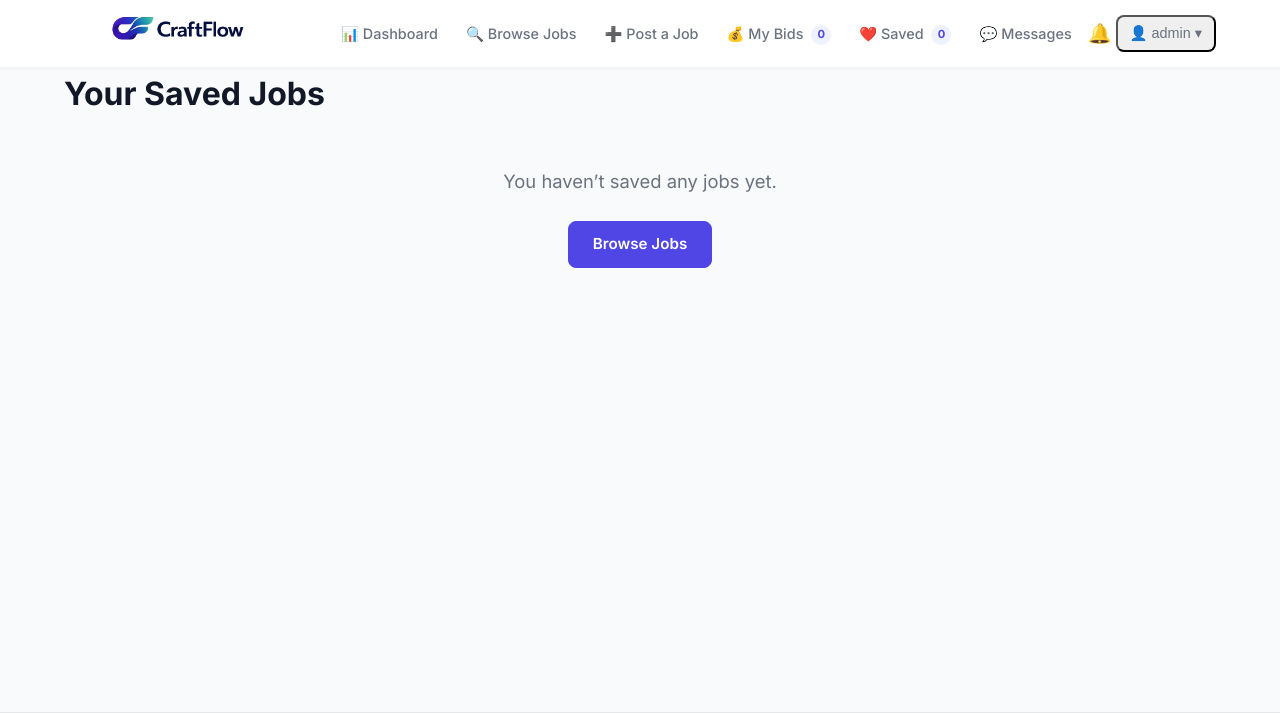
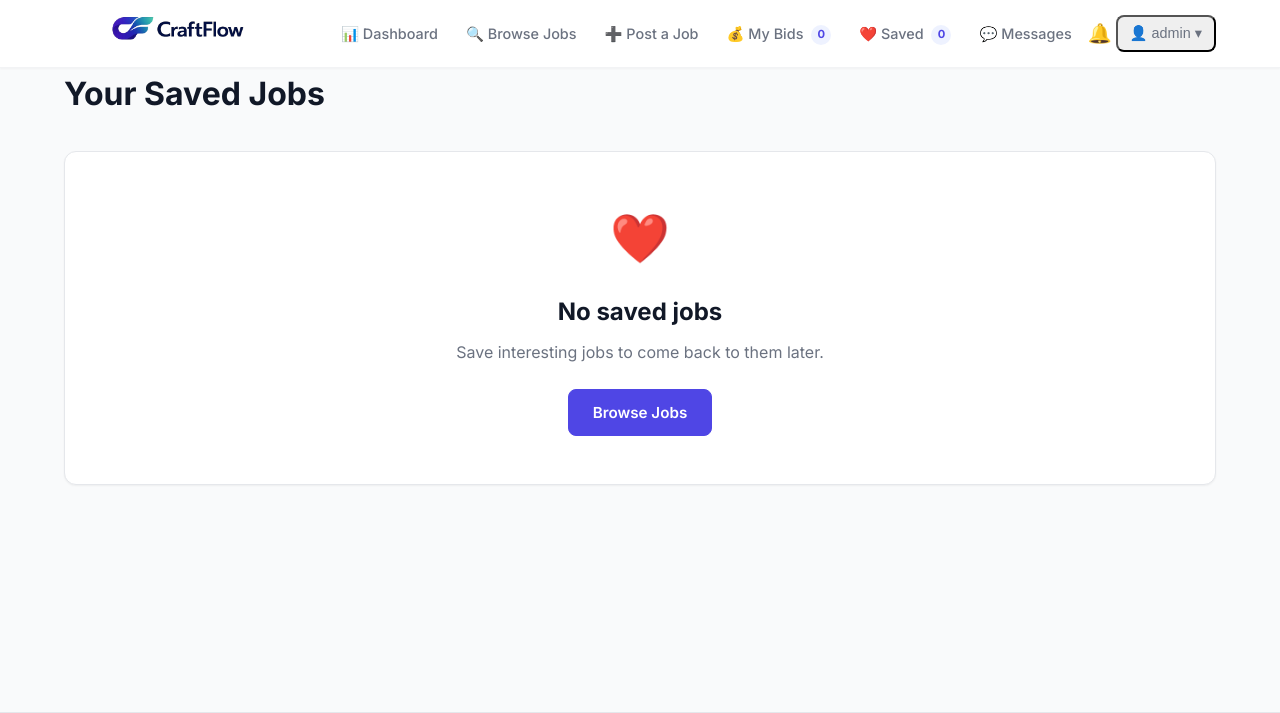
Before and after one commit to XBanTs/craftflow, a Django app: page /saved-jobs/ in a window 1280 px wide. Shown: the top 713 px of the page. Run offline with Django 5.2, Linux system fonts and the light colour scheme; a user stored in the database is signed in; data comes from the database, SQL or seed files in the repository; data that the repository does not hold is empty.

Commit message:
polish: beautiful empty states, back navigation, UI consistency for all pages

```diff
--- a/static/css/main.css
+++ b/static/css/main.css
@@ -1403,18 +1403,30 @@ a:hover {
 }
 
 /* -------------------------------------------------------
-   Empty State
+   Empty State Card
    ------------------------------------------------------- */
 
 .empty-state {
-  text-align: center;
-  padding: 3rem 1rem;
-}
-
+    text-align: center;
+    padding: 3rem 1rem;
+    background: var(--surface);
+    border: 1px solid var(--border);
+    border-radius: var(--radius);
+    box-shadow: var(--shadow-sm);
+    margin: 2rem 0;
+}
+
+.empty-state-icon {
+    font-size: 3rem;
+    margin-bottom: 1rem;
+}
+.empty-state h3 {
+    font-size: 1.5rem;
+    margin-bottom: 0.5rem;
+}
 .empty-state p {
-  font-size: 1.15rem;
-  color: var(--text-muted);
-  margin-bottom: var(--space-lg);
+    color: var(--text-muted);
+    margin-bottom: 1.5rem;
 }
 
 /* Review section */
--- a/templates/marketplace/inbox.html
+++ b/templates/marketplace/inbox.html
@@ -22,6 +22,10 @@
         {% endfor %}
     </div>
 {% else %}
-    <p>No messages yet.</p>
+    <div class="empty-state reveal">
+        <div class="empty-state-icon">💬</div>
+        <h3>No messages</h3>
+        <p>When you communicate with clients or freelancers, conversations appear here.</p>
+    </div>
 {% endif %}
 {% endblock %}
--- a/templates/marketplace/job_list.html
+++ b/templates/marketplace/job_list.html
@@ -54,8 +54,10 @@
     </div>
 {% else %}
     <div class="empty-state reveal">
-        <p>No jobs match your criteria. Try adjusting your filters.</p>
-        <a href="{% url 'job_list' %}" class="btn btn-primary">Show All Jobs</a>
+        <div class="empty-state-icon">🔍</div>
+        <h3>No jobs found</h3>
+        <p>Try adjusting your filters or check back later.</p>
+        <a href="{% url 'job_list' %}" class="btn btn-primary">Clear Filters</a>
     </div>
 {% endif %}
 {% endblock %}
--- a/templates/marketplace/saved_jobs.html
+++ b/templates/marketplace/saved_jobs.html
@@ -12,8 +12,10 @@
         {% endfor %}
     </div>
 {% else %}
-    <div class="empty-state">
-        <p>You haven’t saved any jobs yet.</p>
+    <div class="empty-state reveal">
+        <div class="empty-state-icon">❤️</div>
+        <h3>No saved jobs</h3>
+        <p>Save interesting jobs to come back to them later.</p>
         <a href="{% url 'job_list' %}" class="btn btn-primary">Browse Jobs</a>
     </div>
 {% endif %}
```
Also changed, not shown: templates/marketplace/conversation.html (+6 -3 lines), templates/marketplace/my_bids.html (+5 -3 lines).
